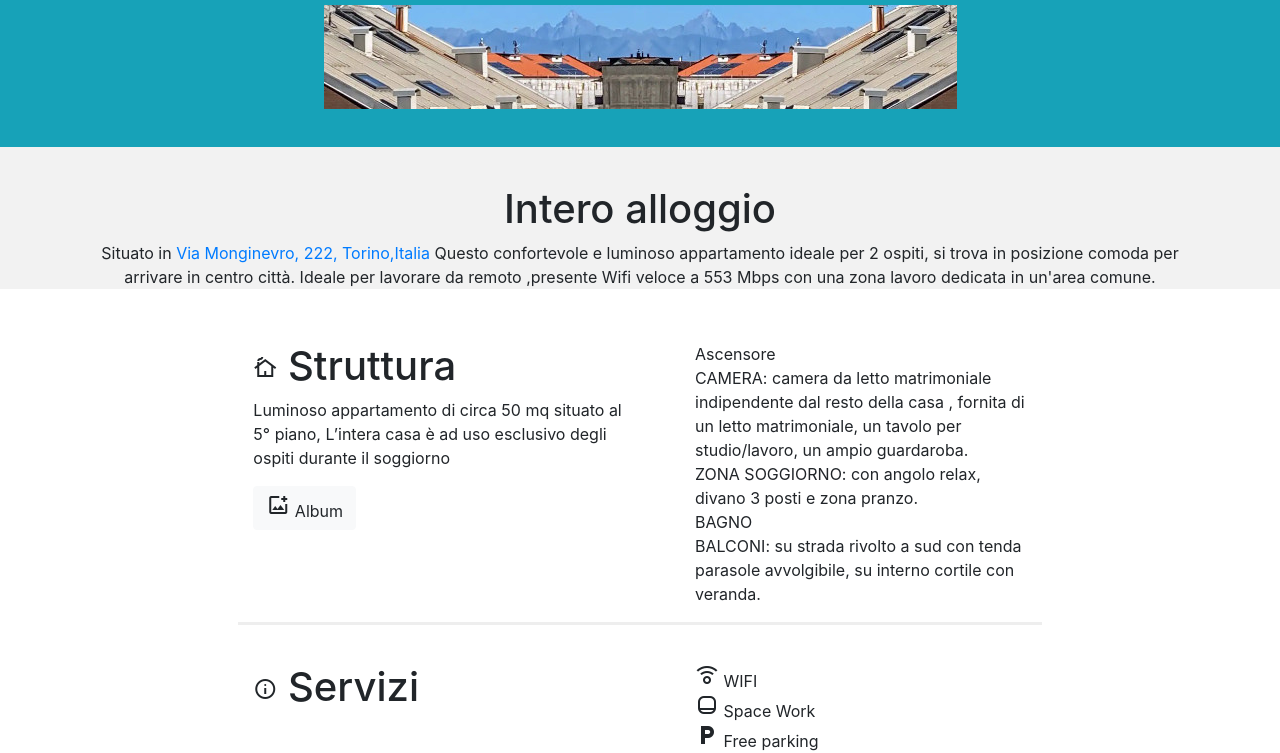
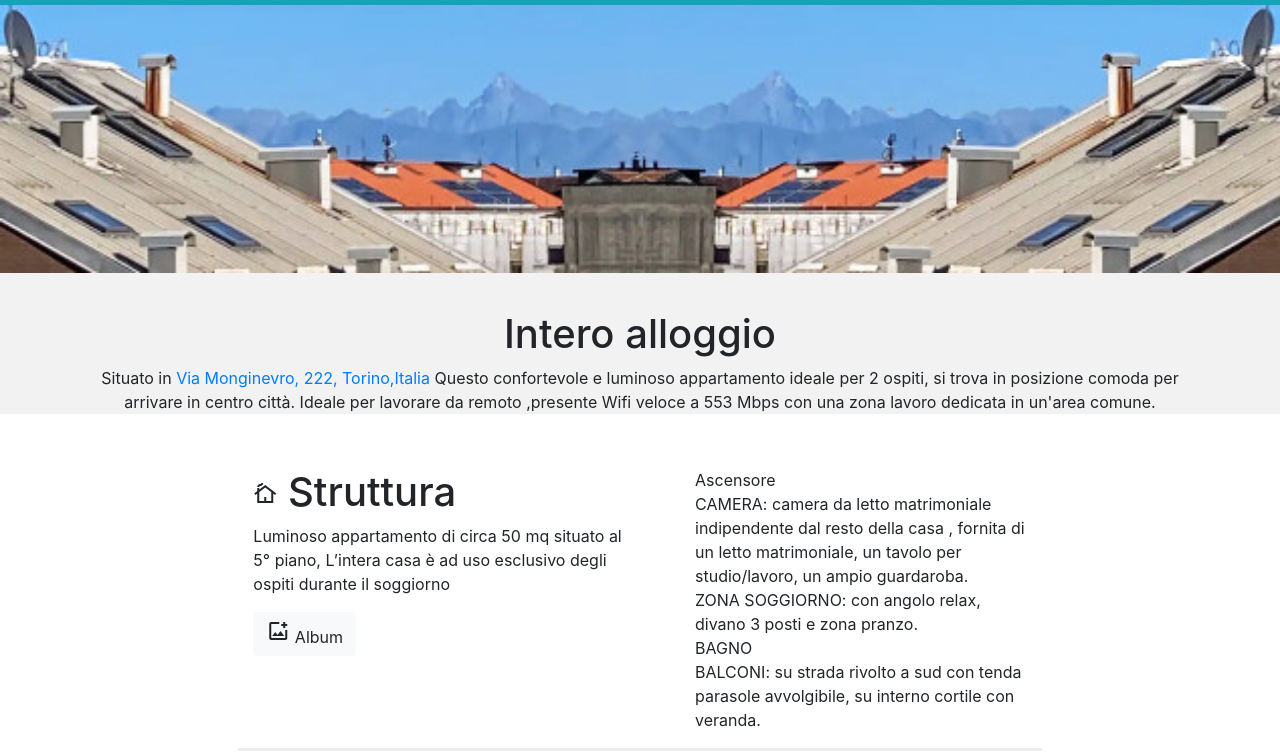
Before and after one commit to airzm/monginevrohouse, a plain HTML site: page index.html in a window 1280 px wide. Shown: the part 51-804 px from the top of the page. Drawn offline with nearby package versions, Linux system fonts and the light colour scheme.

Commit message:
Update style.css

```diff
--- a/style.css
+++ b/style.css
@@ -28,7 +28,7 @@
     padding-right: 0px;
     text-align: center;
     background-color: #17a2b8;
-    padding-bottom: 1cm;
+
 
 
 
@@ -43,6 +43,9 @@
     color: #c5fdff;
 
 
+}
+#imHousevera{
+    width: 100%;
 }
 
 #structur{
```
